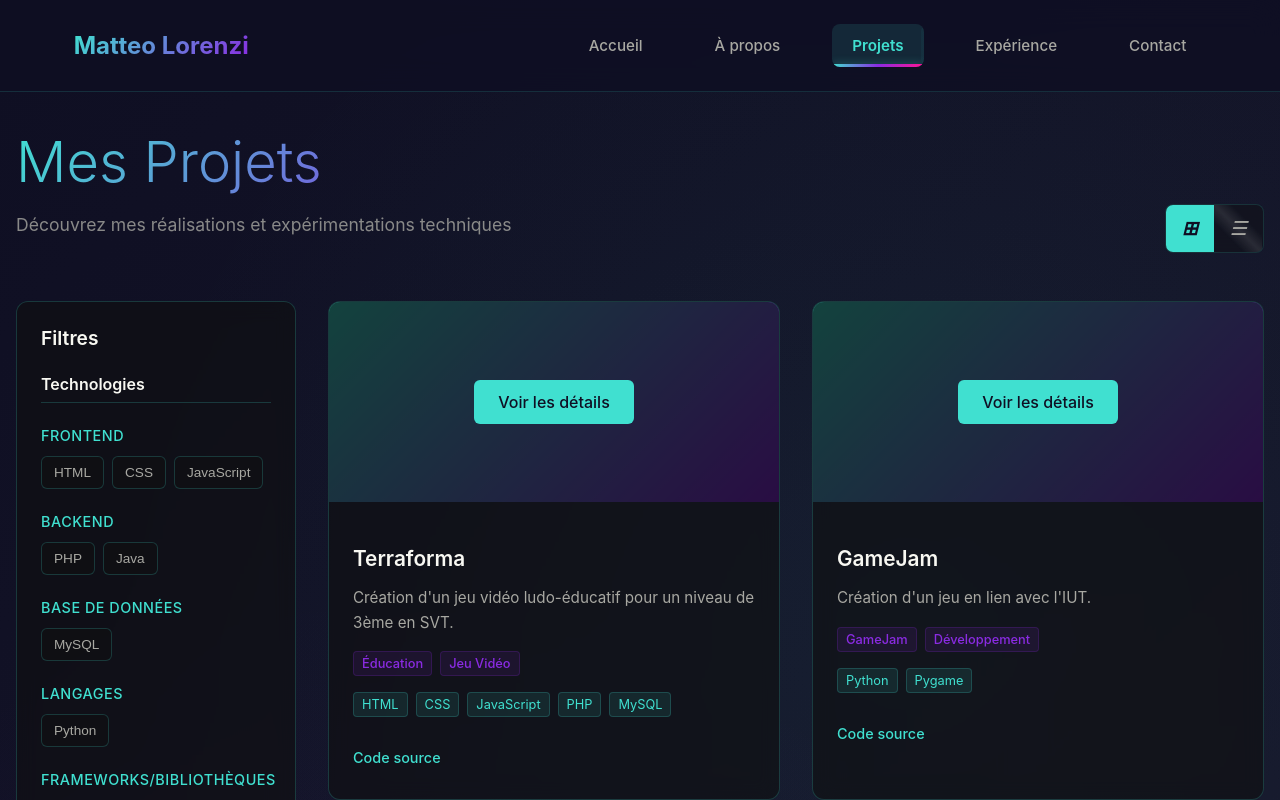
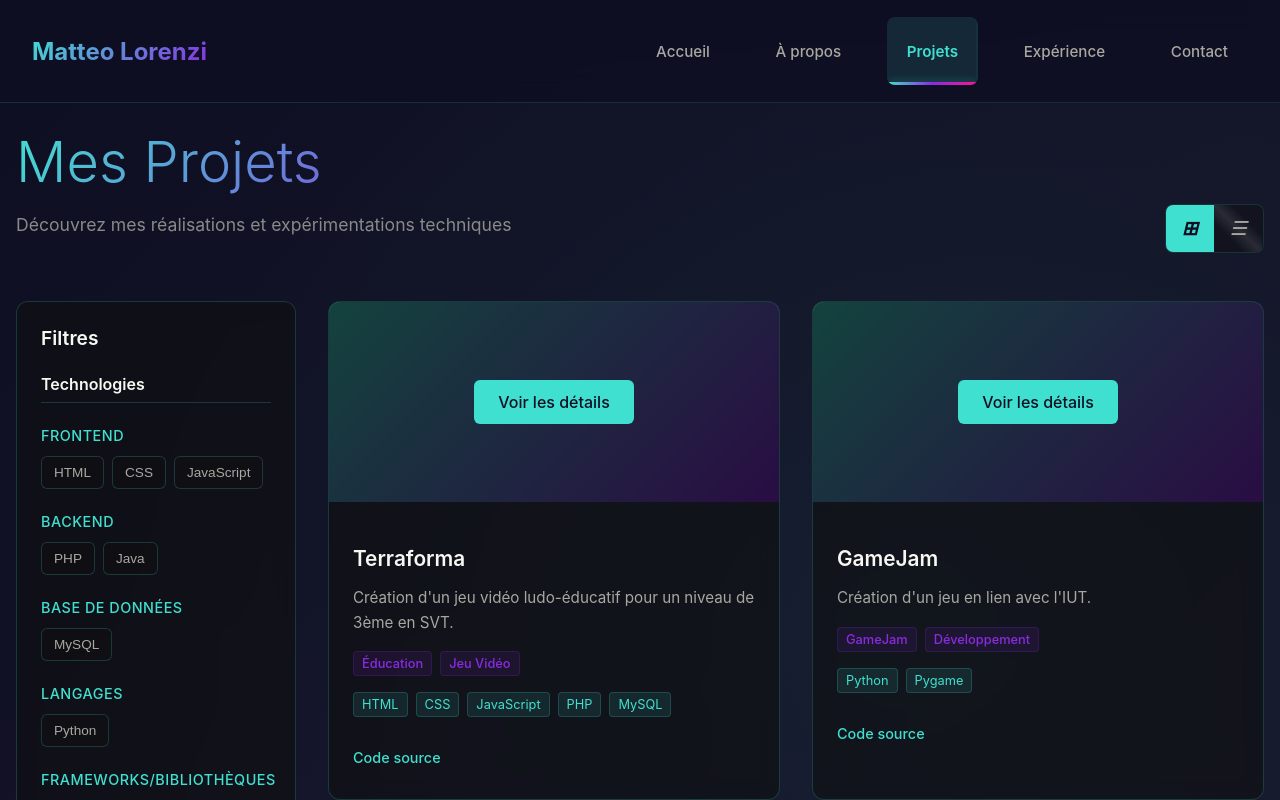
Before and after one commit to matteo-lorenzi/portfolio_2025, a React (Vite) app: page /portfolio_2025/projects in a window 1280 px wide. Shown: the top 800 px of the page. Built offline with nearby package versions, Linux system fonts and the light colour scheme.

Commit message:
feat: enhance responsive design and accessibility across Header and HeroSection components

```diff
--- a/src/components/organisms/Header.scss
+++ b/src/components/organisms/Header.scss
@@ -10,42 +10,85 @@
   background: rgba(15, 15, 35, 0.95);
   backdrop-filter: blur(15px);
   border-bottom: 1px solid rgba(64, 224, 208, 0.15);
-  padding: 1rem 0;
-  min-height: $header-height;
+  padding: clamp(0.75rem, 1.5vw, 1rem) 0;
+  min-height: clamp(60px, 10vw, 70px);
   display: flex;
   align-items: center;
   justify-content: center;
   transition: all 0.3s ease;
+
+  @media (max-width: 576px) {
+    min-height: 60px;
+    padding: 0.75rem 0;
+  }
+
+  @media (min-width: 577px) and (max-width: 768px) {
+    min-height: 65px;
+  }
 }
 
 .header-container {
-  max-width: 1200px;
+  max-width: 1400px;
+  width: 100%;
   margin: 0 auto;
-  padding: 0 2rem;
+  padding: 0 clamp(1rem, 3vw, 2rem);
   display: flex;
   align-items: center;
   justify-content: space-between;
-  gap: 20rem;
+  gap: clamp(1rem, 5vw, 3rem);
 
-  @media (max-width: 768px) {
+  @media (max-width: 576px) {
     padding: 0 1rem;
+    gap: 1rem;
+  }
+
+  @media (min-width: 577px) and (max-width: 768px) {
+    padding: 0 1.5rem;
+    gap: 1.5rem;
+  }
+
+  @media (min-width: 1400px) {
+    max-width: 1600px;
+  }
+
+  @media (min-width: 1920px) {
+    max-width: 1800px;
+    padding: 0 3rem;
   }
 }
 
 .logo {
+  flex-shrink: 0;
+
   .logo-link {
     text-decoration: none;
     font-family: $font-family-base;
-    font-size: 1.5rem;
+    font-size: clamp(1.125rem, 2.5vw, 1.5rem);
     font-weight: 700;
     background: linear-gradient(135deg, $primary-color 0%, $secondary-color 100%);
     background-clip: text;
     -webkit-background-clip: text;
     -webkit-text-fill-color: transparent;
     transition: all 0.3s ease;
+    display: inline-block;
+    min-height: 44px;
+    display: flex;
+    align-items: center;
 
     &:hover {
       transform: translateY(-1px);
+    }
+
+    @media (max-width: 576px) {
+      font-size: 1.125rem;
+    }
+  }
+
+  .logo-text {
+    white-space: nowrap;
+
+    @media (max-width: 400px) {
+      font-size: 1rem;
     }
   }
 }
@@ -53,40 +96,78 @@
 .main-nav {
   display: flex;
   align-items: center;
-  gap: 2rem;
+  gap: clamp(1rem, 2vw, 2rem);
 
-  @media (max-width: 768px) {
+  @media (max-width: 576px) {
     position: fixed;
     top: 0;
     right: -100%;
-    width: 280px;
+    width: min(85vw, 280px);
     height: 100vh;
+    height: 100dvh;
+    background: rgba(15, 15, 35, 0.98);
+    flex-direction: column;
+    align-items: center;
+    justify-content: center;
+    gap: 1.5rem;
+    transition: right 0.3s cubic-bezier(0.4, 0, 0.2, 1);
+    backdrop-filter: blur(20px);
+    border-left: 1px solid rgba(64, 224, 208, 0.2);
+    padding: env(safe-area-inset-top) env(safe-area-inset-right) env(safe-area-inset-bottom) 0;
+    overflow-y: auto;
+
+    &.nav-open {
+      right: 0;
+      box-shadow: -10px 0 30px rgba(0, 0, 0, 0.5);
+    }
+  }
+
+  @media (min-width: 577px) and (max-width: 768px) {
+    position: fixed;
+    top: 0;
+    right: -100%;
+    width: min(70vw, 320px);
+    height: 100vh;
+    height: 100dvh;
     background: rgba(15, 15, 35, 0.98);
     flex-direction: column;
     align-items: center;
     justify-content: center;
     gap: 2rem;
-    transition: right 0.3s ease;
+    transition: right 0.3s cubic-bezier(0.4, 0, 0.2, 1);
     backdrop-filter: blur(20px);
     border-left: 1px solid rgba(64, 224, 208, 0.2);
+    padding: env(safe-area-inset-top) env(safe-area-inset-right) env(safe-area-inset-bottom) 0;
 
     &.nav-open {
       right: 0;
+      box-shadow: -10px 0 30px rgba(0, 0, 0, 0.5);
     }
+  }
+
+  @media (min-width: 769px) and (max-width: 1024px) {
+    gap: 1.25rem;
   }
 }
 
 .nav-link {
   text-decoration: none;
   font-family: $font-family-base;
-  font-size: 0.95rem;
+  font-size: clamp(0.875rem, 1.5vw, 0.95rem);
   font-weight: 500;
   color: $text-muted;
-  padding: 0.75rem 1.25rem;
+  padding: clamp(0.625rem, 1vw, 0.75rem) clamp(1rem, 2vw, 1.25rem);
   border-radius: 8px;
   transition: all 0.3s ease;
   position: relative;
   overflow: hidden;
+  min-height: 44px;
+  display: flex;
+  align-items: center;
+  justify-content: center;
+  touch-action: manipulation;
+  user-select: none;
+  white-space: nowrap;
 
   &::before {
     content: '';
@@ -99,6 +180,7 @@
     transition: width 0.3s ease;
   }
 
+  @media (hover: hover) {
     &:hover {
       color: $primary-color;
       background: rgba(64, 224, 208, 0.08);
@@ -106,6 +188,11 @@
       &::before {
         width: 100%;
       }
+    }
+  }
+
+  &:active {
+    transform: scale(0.98);
   }
 
   &.active {
@@ -137,10 +224,17 @@
     }
   }
 
-  @media (max-width: 768px) {
-    font-size: 1.1rem;
+  @media (max-width: 576px) {
+    font-size: 1rem;
+    padding: 0.875rem 1.5rem;
+    width: min(200px, 80vw);
+    text-align: center;
+  }
+
+  @media (min-width: 577px) and (max-width: 768px) {
+    font-size: 1.05rem;
     padding: 1rem 2rem;
-    width: 200px;
+    width: 220px;
     text-align: center;
   }
 }
@@ -151,55 +245,94 @@
   border: none;
   cursor: pointer;
   flex-direction: column;
-  gap: 4px;
-  width: 24px;
-  height: 20px;
+  gap: clamp(3px, 0.5vw, 4px);
+  width: clamp(22px, 4vw, 28px);
+  height: clamp(18px, 3vw, 24px);
   position: relative;
   z-index: 1001;
+  padding: 10px;
+  margin: -10px;
+  min-width: 44px;
+  min-height: 44px;
+  justify-content: center;
+  align-items: center;
+  touch-action: manipulation;
+  user-select: none;
 
   span {
     width: 100%;
-    height: 2px;
+    height: clamp(2px, 0.3vw, 2.5px);
     background: $primary-color;
-    transition: all 0.3s ease;
-    border-radius: 1px;
+    transition: all 0.3s cubic-bezier(0.4, 0, 0.2, 1);
+    border-radius: 2px;
+    transform-origin: center;
   }
 
   &:hover span {
     background: color.adjust($primary-color, $lightness: 15%);
   }
 
+  &:active {
+    transform: scale(0.95);
+  }
+
   @media (max-width: 768px) {
     display: flex;
+  }
+
+  @media (max-width: 576px) {
+    width: 24px;
+    height: 20px;
+    gap: 3px;
+
+    span {
+      height: 2px;
+    }
   }
 }
 
 // Animation pour le menu hamburger quand ouvert
-.nav-open + .menu-toggle {
+.header-container:has(.nav-open) .menu-toggle {
   span:nth-child(1) {
-    transform: rotate(45deg) translate(6px, 6px);
+    transform: rotate(45deg) translate(clamp(5px, 1vw, 7px), clamp(5px, 1vw, 7px));
   }
 
   span:nth-child(2) {
     opacity: 0;
+    transform: translateX(-10px);
   }
 
   span:nth-child(3) {
-    transform: rotate(-45deg) translate(6px, -6px);
+    transform: rotate(-45deg) translate(clamp(5px, 1vw, 7px), clamp(-5px, -1vw, -7px));
+  }
+
+  @media (max-width: 576px) {
+    span:nth-child(1) {
+      transform: rotate(45deg) translate(5px, 5px);
+    }
+
+    span:nth-child(3) {
+      transform: rotate(-45deg) translate(5px, -5px);
+    }
   }
 }
 
-// Overlay pour mobile
-@media (max-width: 768px) {
-  .nav-open::before {
+// Overlay pour mobile avec amélioration
+.main-nav.nav-open::before {
   content: '';
   position: fixed;
   top: 0;
   left: 0;
-    width: 100%;
-    height: 100%;
+  width: 100vw;
+  height: 100vh;
+  height: 100dvh;
   background: rgba(0, 0, 0, 0.6);
-    z-index: 999;
+  backdrop-filter: blur(2px);
+  z-index: -1;
+  animation: fadeIn 0.3s ease;
+
+  @media (min-width: 769px) {
+    display: none;
   }
 }
 
@@ -215,3 +348,13 @@
     opacity: 0.5;
   }
 }
+
+// Animation fade in pour l'overlay
+@keyframes fadeIn {
+  from {
+    opacity: 0;
+  }
+  to {
+    opacity: 1;
+  }
+}
--- a/src/components/organisms/Header.tsx
+++ b/src/components/organisms/Header.tsx
@@ -1,4 +1,4 @@
-import React, { useState } from 'react';
+import React, { useState, useEffect } from 'react';
 import { Link, useLocation } from 'react-router-dom';
 import './Header.scss';
 
@@ -10,7 +10,44 @@ const Header: React.FC = () => {
     setIsMenuOpen(!isMenuOpen);
   };
 
+  const closeMenu = () => {
+    setIsMenuOpen(false);
+  };
+
   const isActive = (path: string) => location.pathname === path;
+
+  // Gérer le scroll-lock quand le menu est ouvert
+  useEffect(() => {
+    if (isMenuOpen) {
+      document.body.style.overflow = 'hidden';
+      document.body.style.paddingRight = `${window.innerWidth - document.documentElement.clientWidth}px`;
+    } else {
+      document.body.style.overflow = '';
+      document.body.style.paddingRight = '';
+    }
+
+    return () => {
+      document.body.style.overflow = '';
+      document.body.style.paddingRight = '';
+    };
+  }, [isMenuOpen]);
+
+  // Fermer le menu lors du changement de route
+  useEffect(() => {
+    closeMenu();
+  }, [location.pathname]);
+
+  // Gérer la fermeture avec la touche Escape
+  useEffect(() => {
+    const handleEscape = (e: KeyboardEvent) => {
+      if (e.key === 'Escape' && isMenuOpen) {
+        closeMenu();
+      }
+    };
+
+    document.addEventListener('keydown', handleEscape);
+    return () => document.removeEventListener('keydown', handleEscape);
+  }, [isMenuOpen]);
 
   return (
     <header className="app-header">
@@ -21,39 +58,49 @@ const Header: React.FC = () => {
           </Link>
         </div>
 
-        <nav className={`main-nav ${isMenuOpen ? 'nav-open' : ''}`}>
+        <nav
+          className={`main-nav ${isMenuOpen ? 'nav-open' : ''}`}
+          id="main-navigation"
+          role="navigation"
+          aria-label="Navigation principale"
+        >
           <Link
             to="/"
             className={`nav-link ${isActive('/') ? 'active' : ''}`}
-            onClick={() => setIsMenuOpen(false)}
+            onClick={closeMenu}
+            tabIndex={isMenuOpen || window.innerWidth > 768 ? 0 : -1}
           >
             Accueil
           </Link>
           <Link
             to="/about"
             className={`nav-link ${isActive('/about') ? 'active' : ''}`}
-            onClick={() => setIsMenuOpen(false)}
+            onClick={closeMenu}
+            tabIndex={isMenuOpen || window.innerWidth > 768 ? 0 : -1}
           >
             À propos
           </Link>
           <Link
             to="/projects"
             className={`nav-link ${isActive('/projects') ? 'active' : ''}`}
-            onClick={() => setIsMenuOpen(false)}
+            onClick={closeMenu}
+            tabIndex={isMenuOpen || window.innerWidth > 768 ? 0 : -1}
           >
             Projets
           </Link>
           <Link
             to="/experience"
             className={`nav-link ${isActive('/experience') ? 'active' : ''}`}
-            onClick={() => setIsMenuOpen(false)}
+            onClick={closeMenu}
+            tabIndex={isMenuOpen || window.innerWidth > 768 ? 0 : -1}
           >
             Expérience
           </Link>
           <Link
             to="/contact"
             className={`nav-link ${isActive('/contact') ? 'active' : ''}`}
-            onClick={() => setIsMenuOpen(false)}
+            onClick={closeMenu}
+            tabIndex={isMenuOpen || window.innerWidth > 768 ? 0 : -1}
           >
             Contact
           </Link>
@@ -62,7 +109,9 @@ const Header: React.FC = () => {
         <button
           className="menu-toggle"
           onClick={toggleMenu}
-          aria-label="Toggle menu"
+          aria-label={isMenuOpen ? 'Fermer le menu' : 'Ouvrir le menu'}
+          aria-expanded={isMenuOpen}
+          aria-controls="main-navigation"
         >
           <span></span>
           <span></span>
--- a/src/styles/_mixins.scss
+++ b/src/styles/_mixins.scss
@@ -22,8 +22,18 @@
 }
 
 @mixin media-query($breakpoint) {
+  @if $breakpoint == mobile-small {
+    @media (max-width: $mobile-small) {
+      @content;
+    }
+  }
   @if $breakpoint == mobile {
     @media (max-width: $mobile) {
+      @content;
+    }
+  }
+  @if $breakpoint == mobile-large {
+    @media (max-width: $mobile-large) {
       @content;
     }
   }
@@ -37,4 +47,28 @@
       @content;
     }
   }
+  @if $breakpoint == desktop-large {
+    @media (min-width: $desktop-large) {
+      @content;
+    }
+  }
 }
+
+// Mixins pour responsive fluide
+@mixin fluid-padding($min, $max) {
+  padding: clamp(#{$min}rem, #{$min}rem + 2vw, #{$max}rem);
+}
+
+@mixin fluid-margin($min, $max) {
+  margin: clamp(#{$min}rem, #{$min}rem + 2vw, #{$max}rem);
+}
+
+@mixin fluid-font($min, $preferred, $max) {
+  font-size: clamp(#{$min}rem, #{$preferred}, #{$max}rem);
+}
+
+// Mixin pour zone tactile minimum (accessibilité)
+@mixin touch-target {
+  min-height: 44px;
+  min-width: 44px;
+}
--- a/src/styles/_variables.scss
+++ b/src/styles/_variables.scss
@@ -16,6 +16,9 @@ $header-height: 58.8px; // Hauteur du header
 $spacing-unit: 8px;
 
 // Breakpoints
-$mobile: 768px;
+$mobile-small: 320px;
+$mobile: 576px;
+$mobile-large: 768px;
 $tablet: 1024px;
 $desktop: 1200px;
+$desktop-large: 1920px;
```
Also changed, not shown: src/components/organisms/HeroSection.scss (+112 -38 lines). Lines whose indentation alone changed are shown as unchanged.
